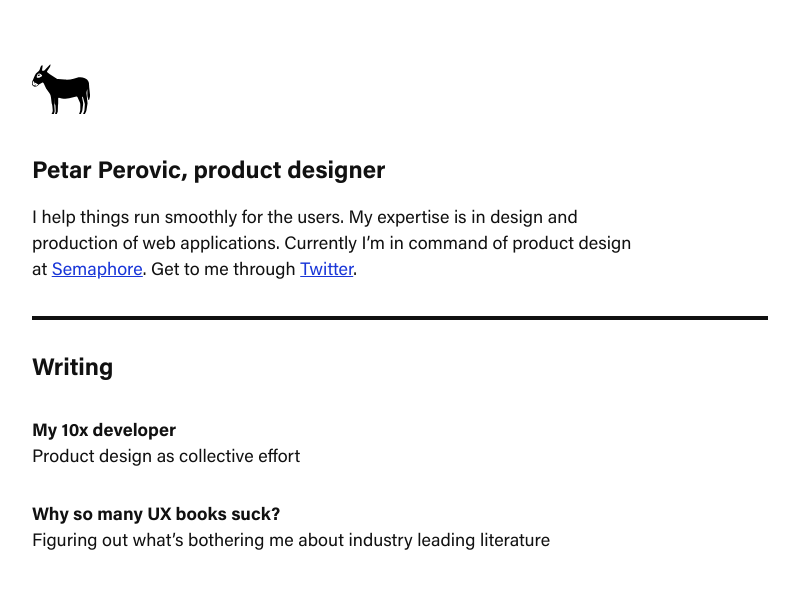
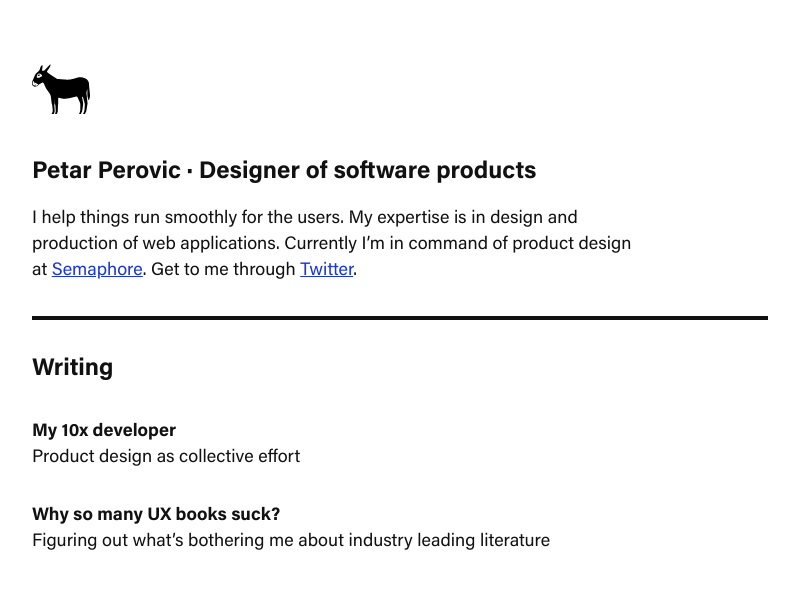
Before and after one commit to ropsii/ropsii.github.io, a Jekyll site: the page built from index.markdown, in a window 1280 px wide. Shown: the top 589 px of the page, without its empty margins (240-1039 px from the left). Built offline with Jekyll 4.4.1, drawn with Linux system fonts in a browser that asks for light colours; comment, search, counter and statistics services are not loaded; some of the changed lines change nothing that is shown.

Commit message:
update title and description

```diff
--- a/_config.yml
+++ b/_config.yml
@@ -18,10 +18,10 @@
 # You can create any custom variable you would like, and they will be accessible
 # in the templates via {{ site.myvariable }}.
 
-title: Petar Perovic, product designer
+title: Petar Perovic · Designer of software products
 email: perovic.petar@gmail.com
 description: >- # this means to ignore newlines until "baseurl:"
-  Designer of software product UIs.
+  Senior User Interface designer from Porto, Portugal, Europe.
 baseurl: "" # the subpath of your site, e.g. /blog
 url: "" # the base hostname & protocol for your site, e.g. http://example.com
 twitter_username: ropsii
```
